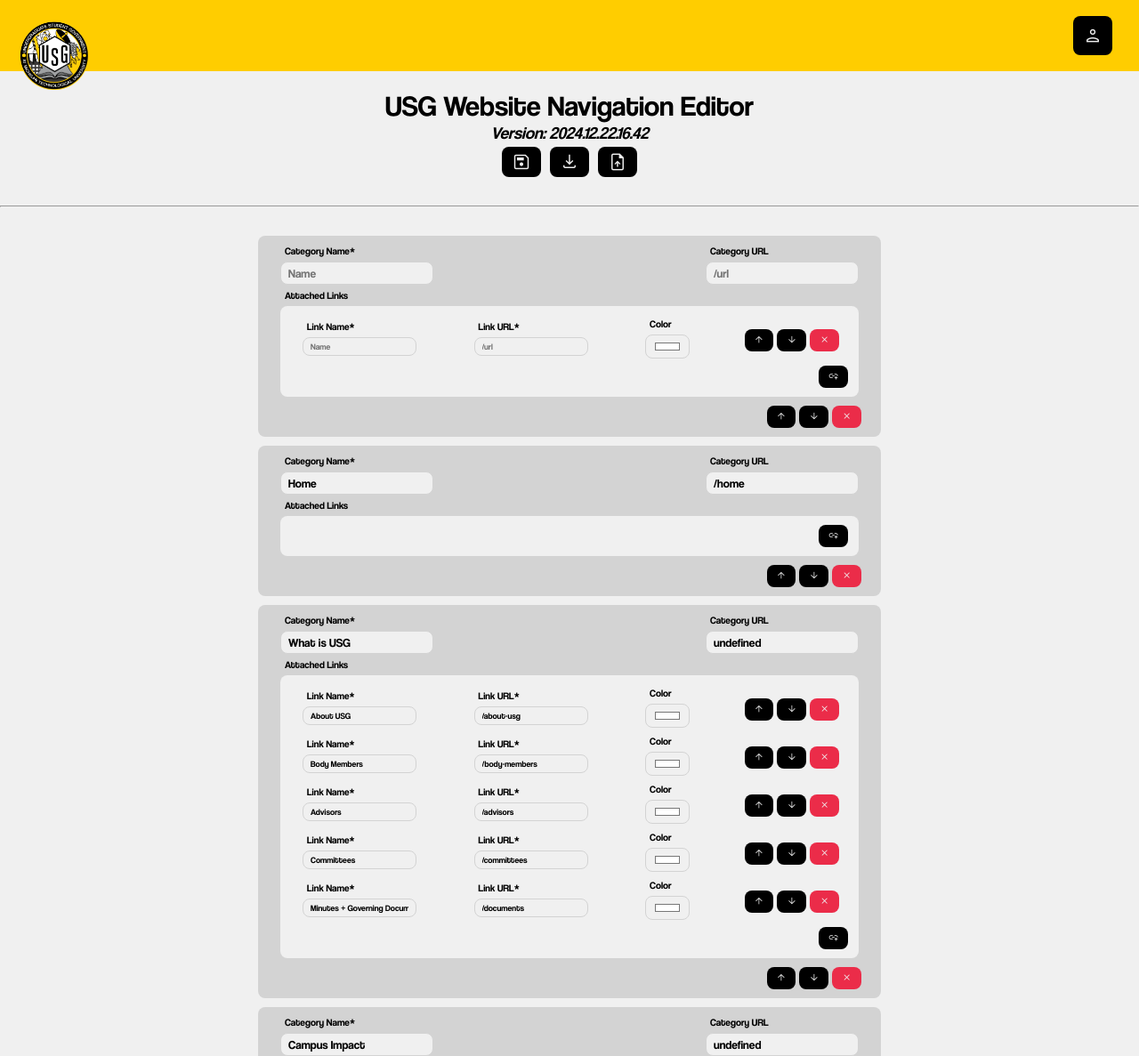
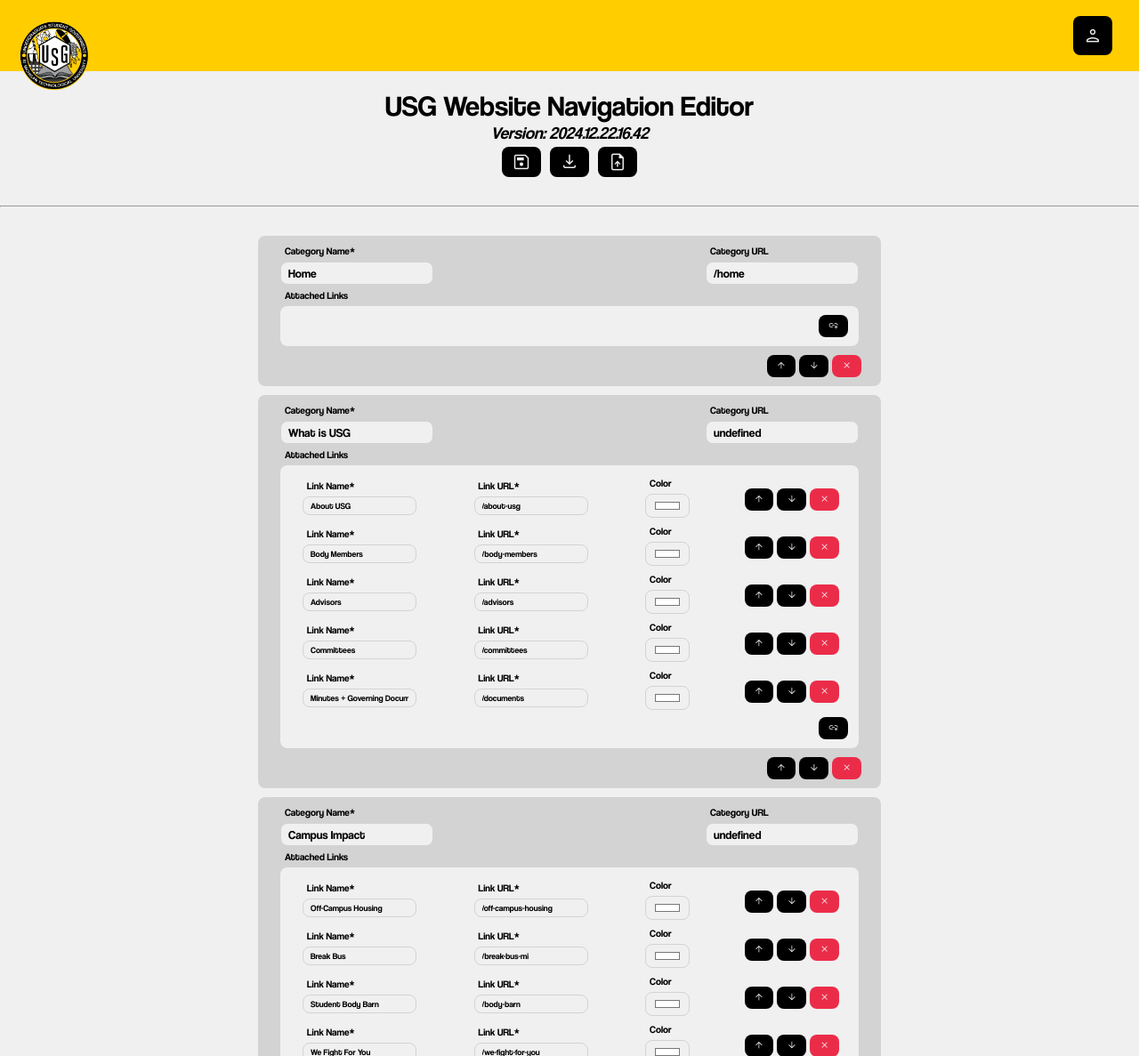
Before and after one commit to Daviad0/USGWeb-Events, a Node server app: page /internal/navigation in a window 1280 px wide. Shown: the whole page at 89% size. Run offline with Node 20, Linux system fonts and the light colour scheme.

Commit message:
remove default

```diff
--- a/views/navigation.ejs
+++ b/views/navigation.ejs
@@ -36,98 +36,7 @@
     <br/>
 
     <div id="existing-segments">
-        <div class="flex-center">
-            <div class="segment category" data-uuid="abcd">
-                <div class="flex-apart">
-                    <div>
-                        <label>Category Name*</label>
-                        <input name="category-name" type="text" placeholder="Name" />
 
-                    </div>
-                    <div class="flex-center">
-                        <div>
-                            <label>Category URL</label>
-                            <input name="category-url" type="text" placeholder="/url" />
-
-                        </div>
-                    </div>
-                </div>
-                <label>Attached Links</label>
-                <div class="links-container">
-                    <div class="links">
-                        <div class="link flex-apart" data-uuid="efgh">
-                            <div>
-                                <label>Link Name*</label>
-                                <input name="link-name" type="text" placeholder="Name" />
-                            </div>
-                            <div>
-                                <label>Link URL*</label>
-                                <input name="link-url" type="text" placeholder="/url" />
-                            </div>
-                            <div>
-                                <label>Color</label>
-                                <input name="link-color" type="color" value="#ffffff" />
-                            </div>
-                            <div class="flex-center" class="flex-1">
-                                <button class="hover-button flex-center">
-                                    <span class="material-symbols-outlined small">arrow_upward</span>
-                                    <div class="sub">
-                                        <span class="background small">Move Up</span>
-                                    </div>
-                                </button>
-                                <button class="hover-button flex-center">
-                                    <span class="material-symbols-outlined small">arrow_downward</span>
-                                    <div class="sub">
-                                        <span class="background small">Move Down</span>
-                                    </div>
-                                </button>
-                                <button class="hover-button bg-error flex-center">
-                                    <span class="material-symbols-outlined small">close</span>
-                                    <div class="sub">
-                                        <span class="background small">Remove</span>
-                                    </div>
-                                </button>
-                            </div>
-                        </div>
-                    </div>
-                    <div class="flex-apart">
-                        <div></div>
-                        <div class="flex-center">
-                            <button class="hover-button flex-center">
-                                <span class="material-symbols-outlined small">add_link</span>
-                                <div class="sub">
-                                    <span class="background small">Add Link</span>
-                                </div>
-                            </button>
-                        </div>
-                    </div>
-                </div>
-
-                <div class="flex-apart">
-                    <div></div>
-                    <div class="flex-center" class="flex-1">
-                        <button class="hover-button flex-center">
-                            <span class="material-symbols-outlined small">arrow_upward</span>
-                            <div class="sub">
-                                <span class="background small">Move Up</span>
-                            </div>
-                        </button>
-                        <button class="hover-button flex-center">
-                            <span class="material-symbols-outlined small">arrow_downward</span>
-                            <div class="sub">
-                                <span class="background small">Move Down</span>
-                            </div>
-                        </button>
-                        <button class="hover-button bg-error flex-center">
-                            <span class="material-symbols-outlined small">close</span>
-                            <div class="sub">
-                                <span class="background small">Remove</span>
-                            </div>
-                        </button>
-                    </div>
-                </div>
-            </div>
-        </div>
 
     </div>
 
```
